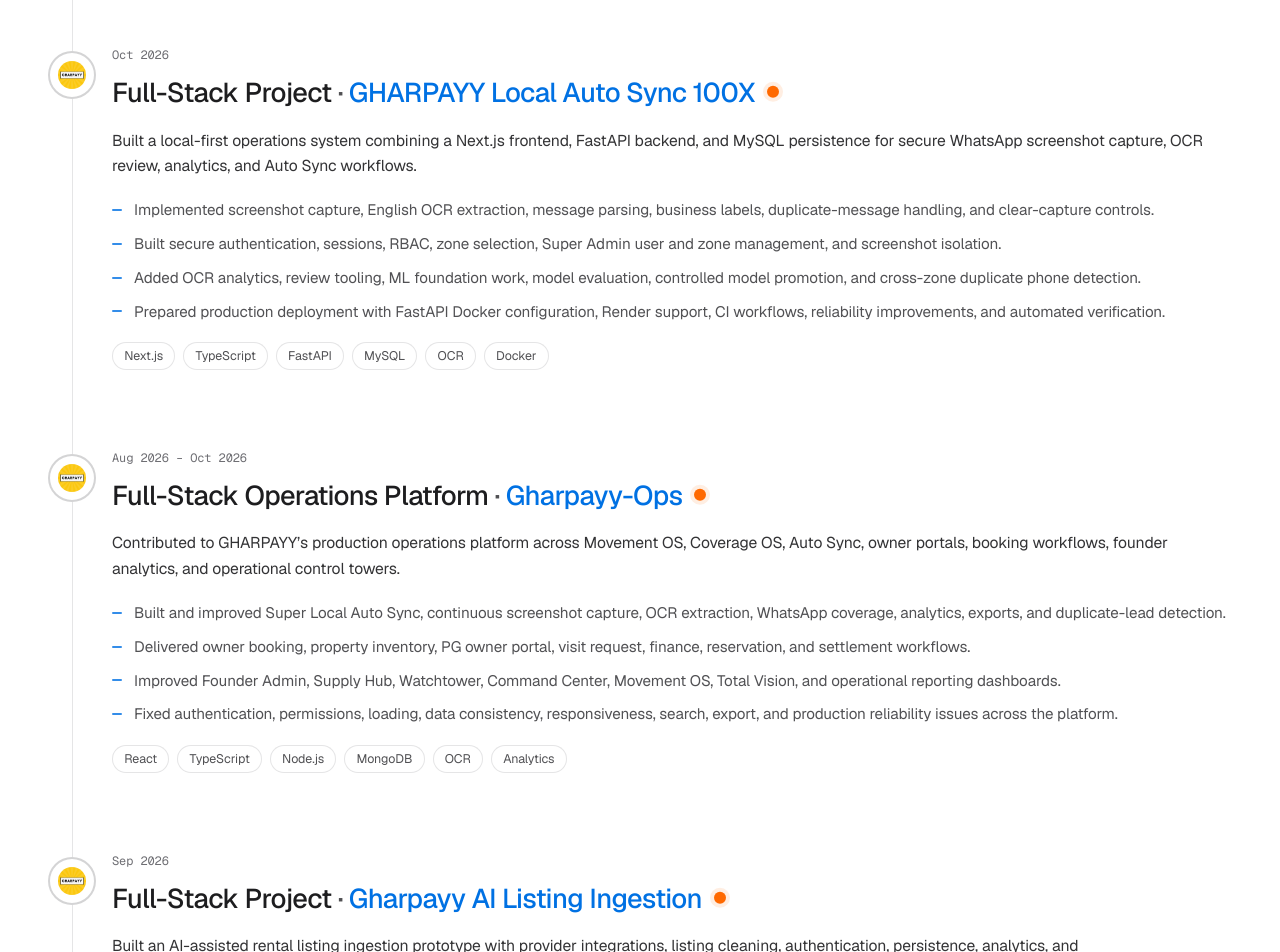
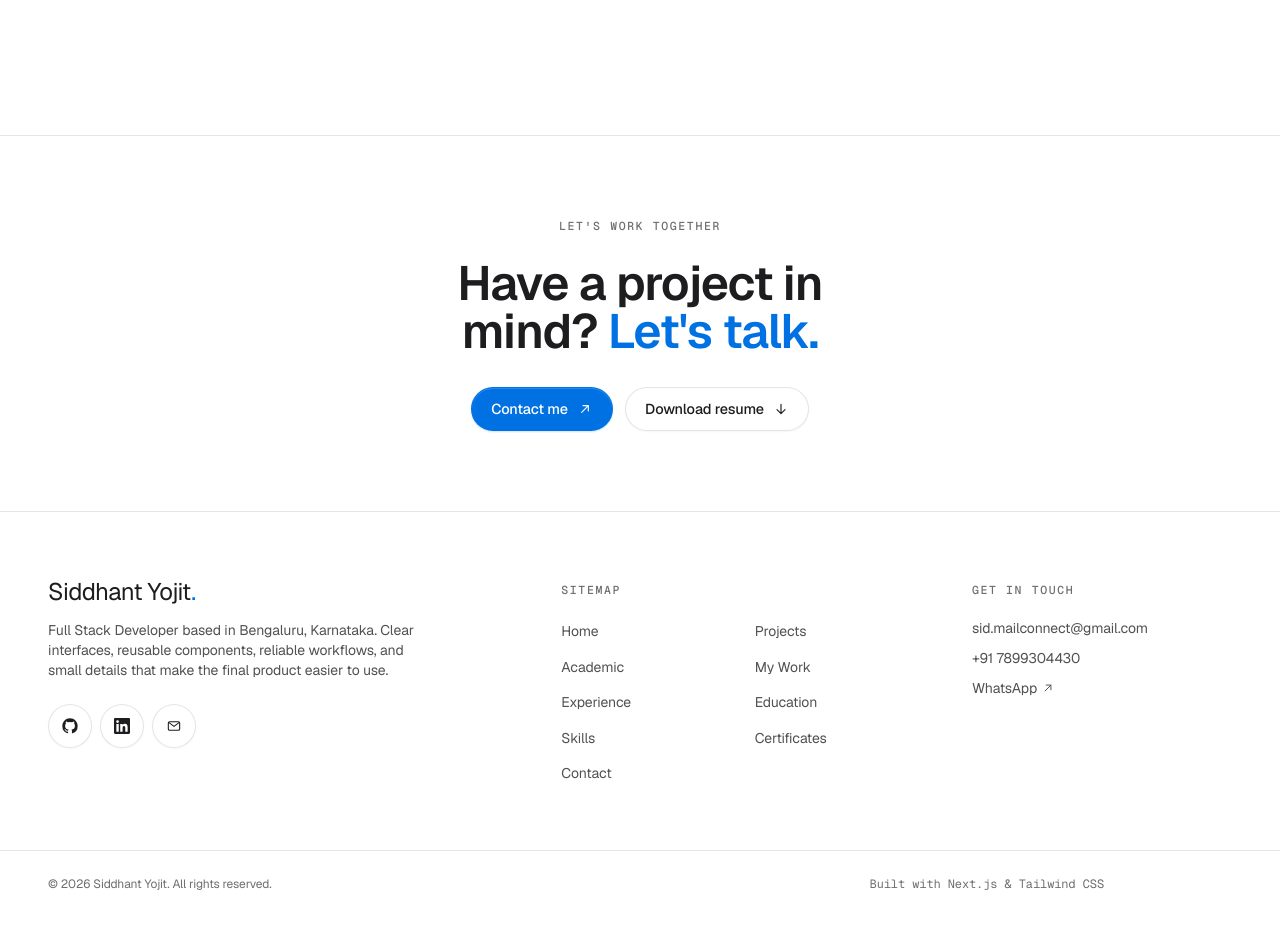
Before and after one commit to YojitSiddhant/siddhantyojitportfolio, a Next.js app: page /experience in a window 1280 px wide. Shown: the part 1020-1972 px from the top of the page. After the commit the page ends 1939 px from the top, so only its background shows below. Built offline with nearby package versions, Linux system fonts and the light colour scheme.

Commit message:
fixed the duplicate experince section's which was created by mistake

```diff
--- a/data/experience.ts
+++ b/data/experience.ts
@@ -20,40 +20,4 @@ export const experience = [
     logo: "/company-logos/techvanta-logo-v3.jpeg",
     order: 2,
   },
-  {
-    company: "GHARPAYY Local Auto Sync 100X",
-    role: "Full-Stack Project",
-    duration: "Oct 2026",
-    summary:
-      "Built a local-first operations system combining a Next.js frontend, FastAPI backend, and MySQL persistence for secure WhatsApp screenshot capture, OCR review, analytics, and Auto Sync workflows.",
-    description:
-      "Implemented screenshot capture, English OCR extraction, message parsing, business labels, duplicate-message handling, and clear-capture controls.\nBuilt secure authentication, sessions, RBAC, zone selection, Super Admin user and zone management, and screenshot isolation.\nAdded OCR analytics, review tooling, ML foundation work, model evaluation, controlled model promotion, and cross-zone duplicate phone detection.\nPrepared production deployment with FastAPI Docker configuration, Render support, CI workflows, reliability improvements, and automated verification.",
-    technologies: ["Next.js", "TypeScript", "FastAPI", "MySQL", "OCR", "Docker"],
-    logo: "/company-logos/gharpayy-logo.png",
-    order: 3,
-  },
-  {
-    company: "Gharpayy-Ops",
-    role: "Full-Stack Operations Platform",
-    duration: "Aug 2026 – Oct 2026",
-    summary:
-      "Contributed to GHARPAYY’s production operations platform across Movement OS, Coverage OS, Auto Sync, owner portals, booking workflows, founder analytics, and operational control towers.",
-    description:
-      "Built and improved Super Local Auto Sync, continuous screenshot capture, OCR extraction, WhatsApp coverage, analytics, exports, and duplicate-lead detection.\nDelivered owner booking, property inventory, PG owner portal, visit request, finance, reservation, and settlement workflows.\nImproved Founder Admin, Supply Hub, Watchtower, Command Center, Movement OS, Total Vision, and operational reporting dashboards.\nFixed authentication, permissions, loading, data consistency, responsiveness, search, export, and production reliability issues across the platform.",
-    technologies: ["React", "TypeScript", "Node.js", "MongoDB", "OCR", "Analytics"],
-    logo: "/company-logos/gharpayy-logo.png",
-    order: 4,
-  },
-  {
-    company: "Gharpayy AI Listing Ingestion",
-    role: "Full-Stack Project",
-    duration: "Sep 2026",
-    summary:
-      "Built an AI-assisted rental listing ingestion prototype with provider integrations, listing cleaning, authentication, persistence, analytics, and deployment preparation.",
-    description:
-      "Implemented listing ingestion from multiple Facebook and social data providers using Apify, SocialCrawl, and ScrapeCreators integrations.\nAdded listing cleaning, fallback handling, transient provider retries, ingestion persistence, bulk selection, and delete workflows.\nBuilt authentication, settings management, post-fetch statistics, production dashboard routing, and static frontend serving.\nPrepared Kubernetes deployment configuration and added backend regression tests for providers, auth, persistence, cleaning, and retries.",
-    technologies: ["FastAPI", "Python", "JavaScript", "MySQL", "Apify", "OCR"],
-    logo: "/company-logos/gharpayy-logo.png",
-    order: 5,
-  },
 ];
```
